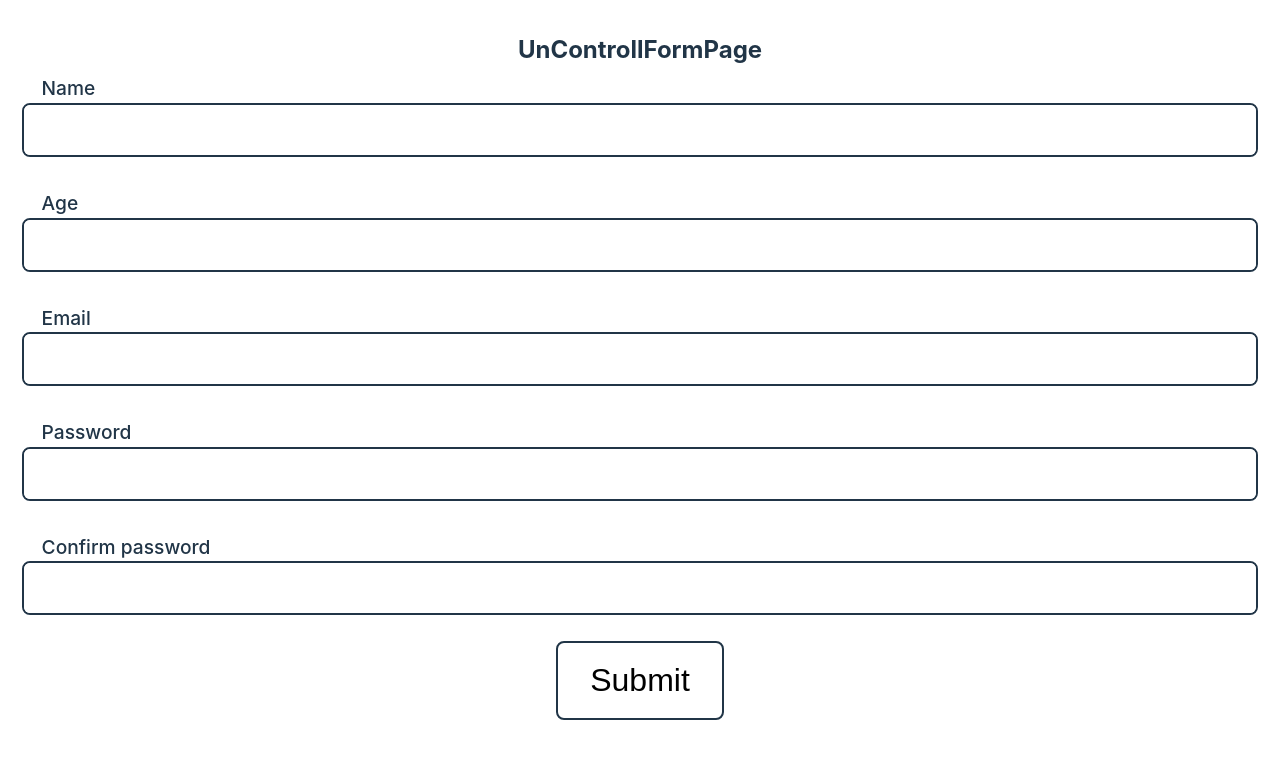
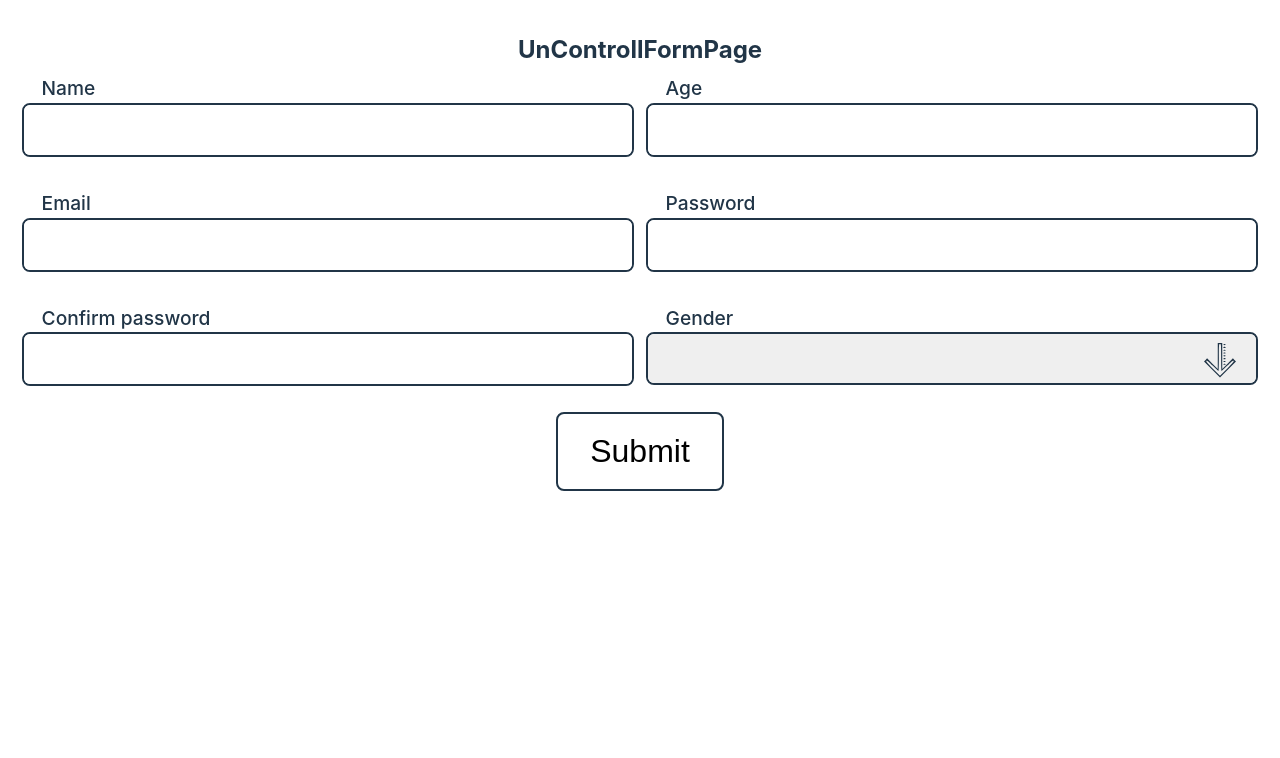
Before and after one commit to KikinovK/RSS-REACT-2023Q4, a React (Vite) app: page /uncontrollform in a window 1280 px wide. Shown: the top 758 px of the page. Built offline with nearby package versions, Linux system fonts and the light colour scheme.

Commit message:
feat: add filed gender to UnControlPage

```diff
--- a/src/pages/UnControllFormPage/UnControllFormPage.tsx
+++ b/src/pages/UnControllFormPage/UnControllFormPage.tsx
@@ -6,6 +6,7 @@ import FiledText from '../../ui/UnControll/FiledText/FiledText';
 import Section from '../../ui/Section/Section';
 import Button from '../../ui/Button/Button';
 import schema from '../../validation/schema';
+import FiledSelect from '../../ui/UnControll/FiledSelect/FiledSelect';
 
 interface IFormData {
   [key: string]: string | number | undefined;
@@ -36,6 +37,11 @@ const UnControllFormPage: FC = () => {
     },
     passwordConfirm: {
       input: useRef<HTMLInputElement>(null),
+      wrap: useRef<HTMLDivElement>(null),
+      messageError: useRef<HTMLElement>(null),
+    },
+    gender: {
+      input: useRef<HTMLSelectElement>(null),
       wrap: useRef<HTMLDivElement>(null),
       messageError: useRef<HTMLElement>(null),
     },
@@ -103,7 +109,7 @@ const UnControllFormPage: FC = () => {
       <h2>UnControllFormPage</h2>
       <form onSubmit={handleSubmit}>
         <Grid container>
-          <Grid item>
+          <Grid item sm={6}>
             <FiledText
               inputRef={formRefs.name.input}
               name="name"
@@ -113,7 +119,7 @@ const UnControllFormPage: FC = () => {
               wrapRef={formRefs.name.wrap}
             />
           </Grid>
-          <Grid item>
+          <Grid item sm={6}>
             <FiledText
               inputRef={formRefs.age.input}
               name="age"
@@ -123,7 +129,7 @@ const UnControllFormPage: FC = () => {
               wrapRef={formRefs.age.wrap}
             />
           </Grid>
-          <Grid item>
+          <Grid item sm={6}>
             <FiledText
               inputRef={formRefs.email.input}
               name="email"
@@ -133,7 +139,7 @@ const UnControllFormPage: FC = () => {
               wrapRef={formRefs.email.wrap}
             />
           </Grid>
-          <Grid item>
+          <Grid item sm={6}>
             <FiledText
               inputRef={formRefs.password.input}
               name="password"
@@ -144,7 +150,7 @@ const UnControllFormPage: FC = () => {
               wrapRef={formRefs.password.wrap}
             />
           </Grid>
-          <Grid item>
+          <Grid item sm={6}>
             <FiledText
               inputRef={formRefs.passwordConfirm.input}
               name="passwordConfirm"
@@ -153,6 +159,19 @@ const UnControllFormPage: FC = () => {
               type="password"
               errorMessageRef={formRefs.passwordConfirm.messageError}
               wrapRef={formRefs.passwordConfirm.wrap}
+            />
+          </Grid>
+          <Grid item sm={6}>
+            <FiledSelect
+              selectRef={formRefs.gender.input}
+              name="gender"
+              label="Gender"
+              errorMessageRef={formRefs.gender.messageError}
+              wrapRef={formRefs.gender.wrap}
+              options={[
+                { label: 'Male', value: 'male' },
+                { label: 'Female', value: 'female' },
+              ]}
             />
           </Grid>
         </Grid>
--- a/src/validation/schema.ts
+++ b/src/validation/schema.ts
@@ -11,6 +11,8 @@ const schema = Yup.object().shape({
     })
     .required('Name is required'),
   age: Yup.number()
+    .nullable()
+    .typeError('Age must be a number')
     .positive('Age must be a positive number')
     .required('Age is required'),
   email: Yup.string()
@@ -45,6 +47,7 @@ const schema = Yup.object().shape({
   passwordConfirm: Yup.string()
     .oneOf([Yup.ref('password'), ''], 'Passwords must match')
     .required('Password confirmation is required'),
+  gender: Yup.string().required('Gender is required'),
 });
 
 export default schema;
```
